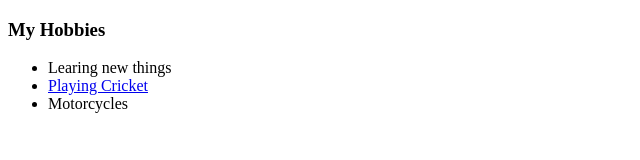
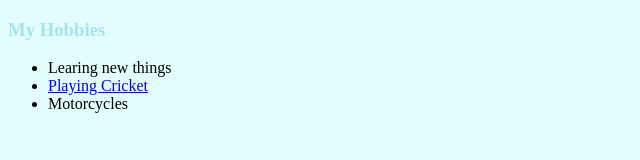
Before and after one commit to tarachand2/cv, a plain HTML site: page hobbies.html in a window 1280 px wide. Shown: the whole page, without its empty margins (0-640 px from the left). Drawn offline with Linux system fonts and the light colour scheme.

Commit message:
adding css

```diff
--- a/hobbies.html
+++ b/hobbies.html
@@ -2,7 +2,8 @@
 <html lang="en" dir="ltr">
   <head>
     <meta charset="utf-8">
-    <title></title>
+    <title>My Hobbies</title>
+    <link rel="stylesheet" href="css/style.css">
   </head>
   <body>
     <h3>My Hobbies</h3>
```
